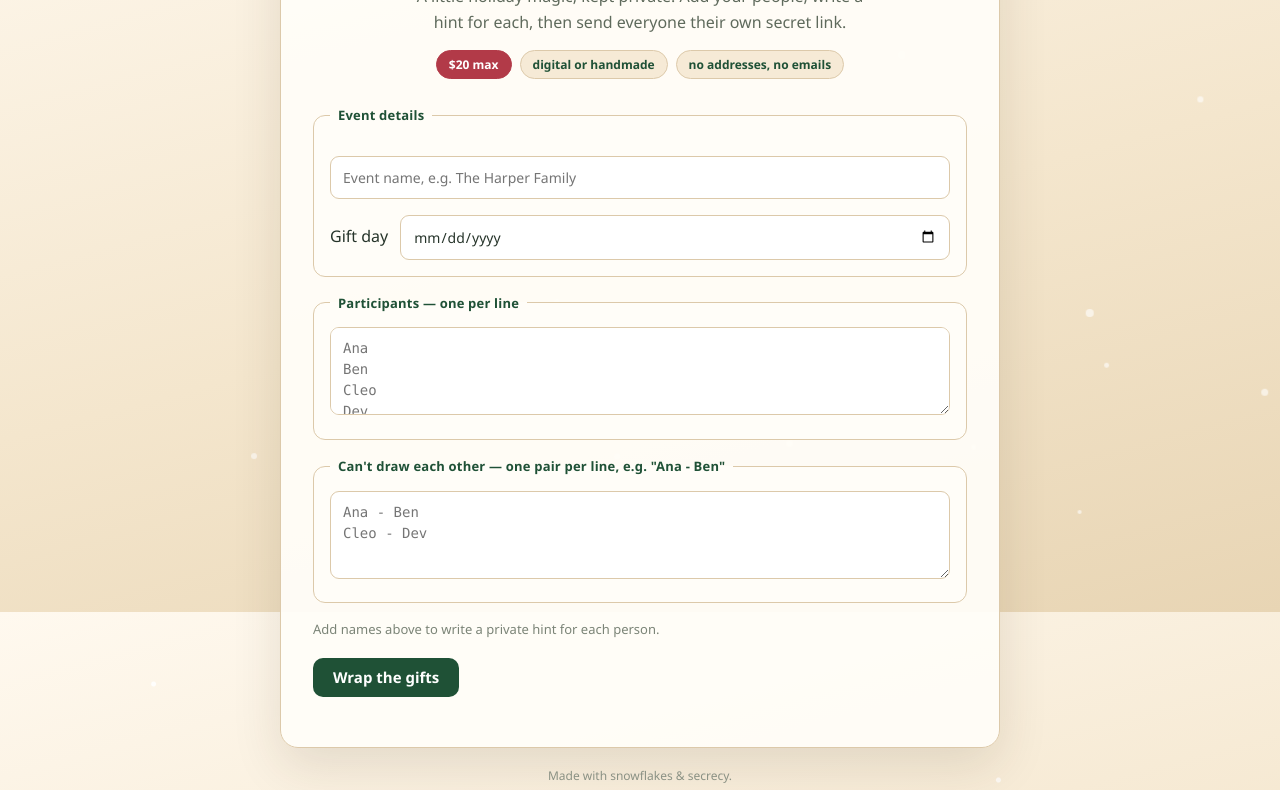
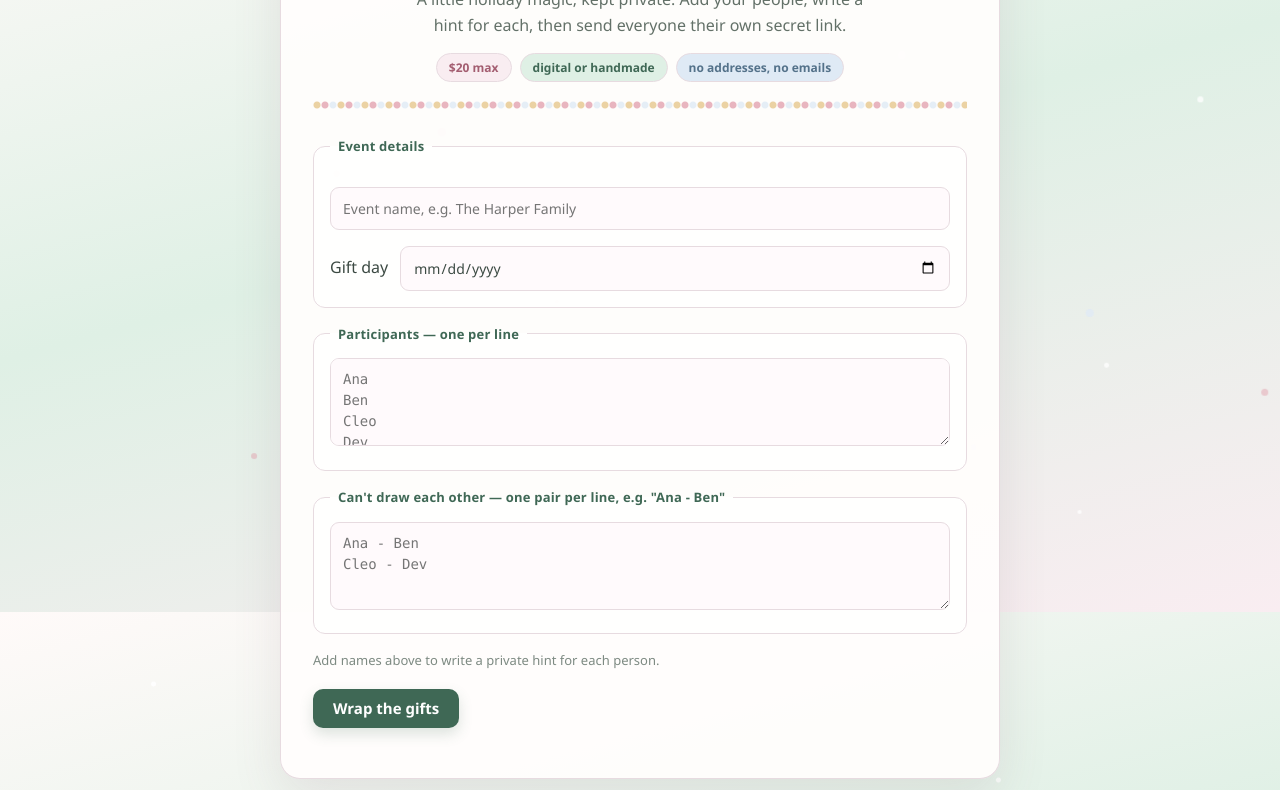
Before and after one commit to appleknife/secret-santa, a website with bundled scripts: page index.html in a window 1280 px wide. Shown: the part 188-978 px from the top of the page. Built offline with nearby package versions, Linux system fonts and the light colour scheme.

Commit message:
Give the Secret Santa UI a pastel holiday makeover

```diff
--- a/index.html
+++ b/index.html
@@ -3,18 +3,21 @@
   <head>
     <meta charset="utf-8" />
     <meta name="viewport" content="width=device-width, initial-scale=1" />
-    <meta name="theme-color" content="#1f5136" />
+    <meta name="theme-color" content="#eef6f0" />
     <title>Secret Santa — a little holiday magic</title>
     <style>
       :root {
-        --cream: #fff9ef;
-        --ink: #26342a;
-        --pine: #1f5136;
-        --pine-dark: #123524;
-        --berry: #b23a48;
-        --gold: #c9932f;
-        --soft: #f6ead6;
-        --line: #dcc9aa;
+        --cream: #fffaf9;
+        --ink: #3c4a43;
+        --pine: #5b8b73;
+        --pine-dark: #3f6855;
+        --berry: #e3a3b0;
+        --berry-ink: #a35d70;
+        --gold: #e6c78d;
+        --mint: #dff0e5;
+        --blue: #dfeaf5;
+        --soft: #f9edf1;
+        --line: #e7dbe0;
         color-scheme: light;
       }
       * { box-sizing: border-box; }
@@ -24,10 +27,10 @@
         color: var(--ink);
         font: 16px/1.6 "Segoe UI", system-ui, sans-serif;
         background:
-          radial-gradient(circle at 12% 9%, rgba(255,255,255,.85) 0 2px, transparent 3px),
-          radial-gradient(circle at 78% 21%, rgba(255,255,255,.7) 0 2px, transparent 3px),
-          radial-gradient(circle at 44% 71%, rgba(255,255,255,.6) 0 2px, transparent 3px),
-          linear-gradient(165deg, var(--cream), #f4e6cd 55%, #e8d5b4);
+          radial-gradient(circle at 12% 9%, rgba(255,255,255,.9) 0 2px, transparent 3px),
+          radial-gradient(circle at 78% 21%, rgba(255,255,255,.75) 0 2px, transparent 3px),
+          radial-gradient(circle at 44% 71%, rgba(255,255,255,.7) 0 2px, transparent 3px),
+          linear-gradient(165deg, var(--cream) 0%, var(--mint) 48%, var(--soft) 100%);
         background-attachment: fixed;
         padding: 40px 18px 64px;
       }
@@ -40,9 +43,11 @@
         height: var(--size);
         border-radius: 50%;
         background: #fff;
-        opacity: .6;
+        opacity: .75;
         animation: fall var(--dur) linear var(--delay) infinite;
       }
+      .snow i:nth-child(3n) { background: var(--blue); }
+      .snow i:nth-child(3n + 1) { background: var(--berry); opacity: .5; }
       @keyframes fall {
         to { transform: translate(38px, 108vh); }
       }
@@ -51,10 +56,11 @@
       }
       main { position: relative; z-index: 1; width: min(720px, 100%); margin: 0 auto; }
       .card {
-        background: rgba(255, 253, 248, .94);
+        background: rgba(255, 253, 252, .95);
         border: 1px solid var(--line);
-        border-radius: 18px;
-        box-shadow: 0 18px 50px rgba(60, 40, 20, .12);
+        border-top: 4px solid var(--mint);
+        border-radius: 20px;
+        box-shadow: 0 18px 50px rgba(112, 86, 96, .12);
         padding: 30px 32px 34px;
       }
       .hero { text-align: center; margin-bottom: 26px; }
@@ -72,7 +78,21 @@
         color: var(--pine-dark);
         letter-spacing: .3px;
       }
-      .lede { color: #5f6a5c; margin: 0 auto 14px; max-width: 52ch; }
+      .lede { color: #637168; margin: 0 auto 14px; max-width: 52ch; }
+      .hero::after {
+        content: "";
+        display: block;
+        height: 10px;
+        margin: 18px 0 0;
+        background-image:
+          radial-gradient(circle at center, var(--berry) 0 3px, transparent 4px),
+          radial-gradient(circle at center, var(--blue) 0 3px, transparent 4px),
+          radial-gradient(circle at center, var(--gold) 0 3px, transparent 4px);
+        background-size: 24px 10px;
+        background-position: 0 0, 8px 0, 16px 0;
+        background-repeat: repeat-x;
+        opacity: .8;
+      }
       .rules { display: flex; flex-wrap: wrap; gap: 8px; justify-content: center; margin: 0; }
       .rules span {
         background: var(--soft);
@@ -81,26 +101,27 @@
         padding: 4px 12px;
         font-size: 12px;
         font-weight: 600;
-        color: var(--pine);
+        color: var(--berry-ink);
       }
-      .rules span:first-child { background: var(--berry); border-color: var(--berry); color: #fff; }
+      .rules span:nth-child(2) { background: var(--mint); color: var(--pine-dark); }
+      .rules span:nth-child(3) { background: var(--blue); color: #54728a; }
       fieldset {
         border: 1px solid var(--line);
         border-radius: 12px;
         padding: 14px 16px 16px;
         margin: 0 0 16px;
-        background: #fffdf8;
+        background: rgba(255, 255, 255, .72);
       }
       legend {
         padding: 0 8px;
-        color: var(--pine);
+        color: var(--pine-dark);
         font-size: 13px;
         font-weight: 700;
         letter-spacing: .2px;
       }
       textarea, input[type="text"], input[type="date"] {
         width: 100%;
-        background: #fff;
+        background: #fffafc;
         color: var(--ink);
         border: 1px solid var(--line);
         border-radius: 9px;
@@ -108,52 +129,55 @@
         font: 14px/1.5 "Segoe UI", system-ui, sans-serif;
       }
       textarea { min-height: 88px; resize: vertical; font-family: ui-monospace, Consolas, monospace; }
-      input:focus, textarea:focus { outline: 2px solid var(--gold); outline-offset: 1px; }
+      input:focus, textarea:focus { outline: 2px solid var(--pine); outline-offset: 1px; }
       .wish-row { display: flex; align-items: center; gap: 12px; margin: 8px 0; }
-      .wish-row span { flex: 0 0 116px; font-weight: 600; color: var(--pine); overflow: hidden; text-overflow: ellipsis; }
+      .wish-row span { flex: 0 0 116px; font-weight: 600; color: var(--pine-dark); overflow: hidden; text-overflow: ellipsis; }
       .wish-row input { flex: 1; min-width: 0; }
-      .hint { color: #7b8477; font-size: 13px; margin: 2px 0 0; }
+      .hint { color: #7d8a82; font-size: 13px; margin: 2px 0 0; }
       .date-row { display: flex; align-items: center; gap: 12px; }
       .date-row input { flex: 1; }
       button {
-        background: var(--pine);
+        background: var(--pine-dark);
         color: #fff;
         border: 0;
         border-radius: 10px;
         padding: 12px 20px;
         font: 700 15px/1 "Segoe UI", system-ui, sans-serif;
         cursor: pointer;
+        box-shadow: 0 6px 14px rgba(63, 104, 85, .18);
         transition: transform .12s ease, filter .12s ease;
       }
       button:hover { filter: brightness(1.12); transform: translateY(-1px); }
       button:active { transform: translateY(0); }
-      button.secondary { background: var(--soft); color: var(--pine-dark); border: 1px solid var(--line); }
+      button.secondary { background: var(--soft); color: var(--berry-ink); border: 1px solid var(--line); box-shadow: none; }
       button.small { padding: 7px 12px; font-size: 13px; }
       .actions { display: flex; gap: 10px; flex-wrap: wrap; align-items: center; }
-      .status { color: #5f6a5c; font-size: 14px; margin: 14px 0 0; }
-      .status.error { color: var(--berry); font-weight: 600; }
+      .status { color: #637168; font-size: 14px; margin: 14px 0 0; }
+      .status.error { color: var(--berry-ink); font-weight: 600; }
       table { width: 100%; border-collapse: collapse; margin-top: 18px; }
       td { padding: 9px 4px; border-bottom: 1px solid var(--line); }
+      tbody tr:nth-child(even) { background: rgba(223, 240, 229, .45); }
       td:last-child { text-align: right; width: 130px; }
       .note {
-        color: #6d7568;
+        color: #758078;
         font-size: 13px;
         margin-top: 16px;
         padding-top: 14px;
         border-top: 1px dashed var(--line);
       }
       #reveal { text-align: center; }
-      #reveal .label { color: #6d7568; font-size: 14px; margin: 0 0 6px; }
+      #reveal .label { color: #758078; font-size: 14px; margin: 0 0 6px; }
       #match {
         font-family: Georgia, "Times New Roman", serif;
         font-size: 40px;
         line-height: 1.15;
-        color: var(--berry);
+        color: var(--berry-ink);
+        text-shadow: 0 2px 0 rgba(227, 163, 176, .25);
         margin: 0 0 18px;
         word-break: break-word;
       }
       .letter {
-        background: #fffdf7;
+        background: #fffafd;
         border: 1px solid var(--line);
         border-left: 5px solid var(--gold);
         border-radius: 10px;
@@ -161,10 +185,10 @@
         margin: 0 0 16px;
         text-align: left;
       }
-      .letter h2 { margin: 0 0 6px; font-size: 13px; color: var(--pine); text-transform: uppercase; letter-spacing: .6px; }
-      .letter p { margin: 0; color: #4e584c; }
+      .letter h2 { margin: 0 0 6px; font-size: 13px; color: var(--berry-ink); text-transform: uppercase; letter-spacing: .6px; }
+      .letter p { margin: 0; color: #5a675e; }
       .hidden { display: none !important; }
-      footer { text-align: center; color: #8a9184; font-size: 12px; margin-top: 18px; }
+      footer { text-align: center; color: #929c95; font-size: 12px; margin-top: 18px; }
       @media (max-width: 520px) {
         .card { padding: 22px 18px 26px; }
         h1 { font-size: 30px; }
```
